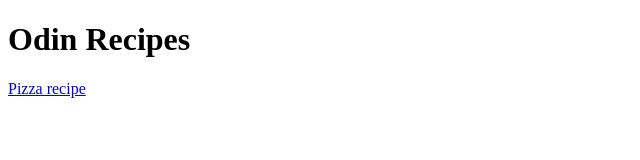
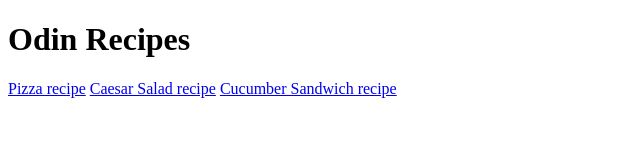
Before and after one commit to Vlads1992/odin-recipes, a plain HTML site: page index.html in a window 1280 px wide. Shown: the whole page, without its empty margins (0-640 px from the left). Drawn offline with Linux system fonts and the light colour scheme.

Commit message:
add links to all recipes on Home page

```diff
--- a/index.html
+++ b/index.html
@@ -8,5 +8,7 @@
 <body>
     <h1>Odin Recipes</h1>
     <a href="recipes/pizza.html">Pizza recipe</a>
+    <a href="recipes/caesar.html">Caesar Salad recipe</a>
+    <a href="recipes/sandwich.html">Cucumber Sandwich recipe</a>
 </body>
 </html>
```
